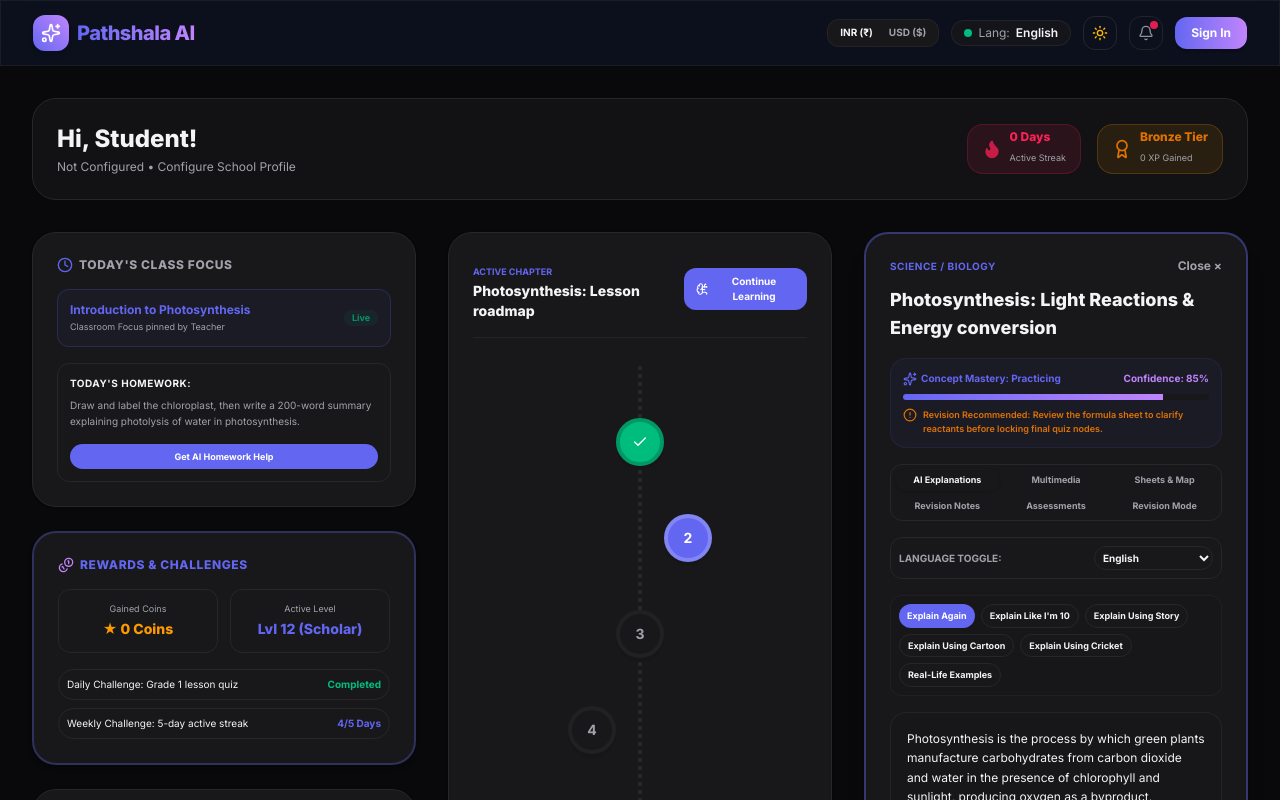
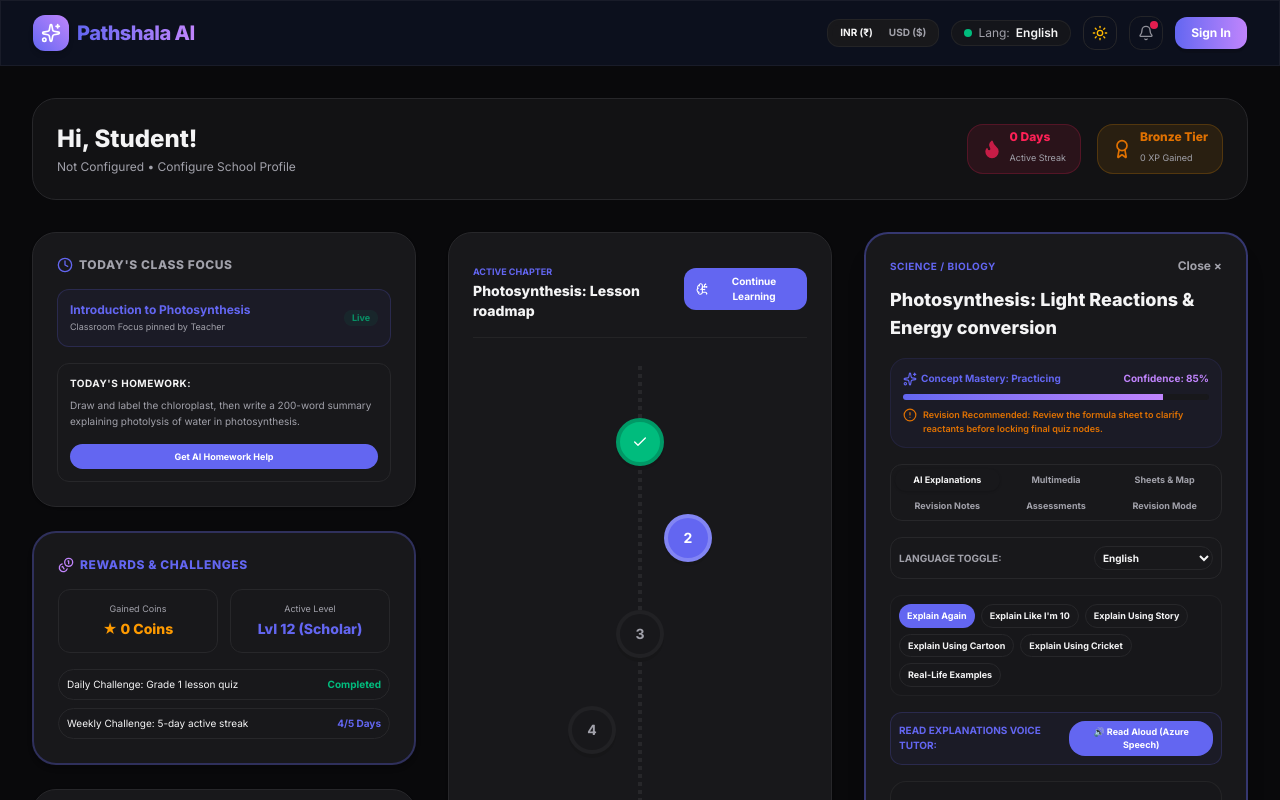
Before and after one commit to tarundutta499-tech/ai-school-partner, a Next.js app: page /dashboard/student in a window 1280 px wide. Both pictures are taken after a click on the button "Continue Learning". Shown: the top 800 px of the page. Built offline with nearby package versions, Linux system fonts and the light colour scheme.

Commit message:
feat: integrate live Azure AI Speech Text-to-Speech REST endpoint for multi-lingual student voice narration

```diff
--- /dev/null
+++ b/src/app/api/tts/route.ts
@@ -0,0 +1,94 @@
+import { NextRequest, NextResponse } from "next/server";
+
+export async function POST(req: NextRequest) {
+  try {
+    const { text, language } = await req.json();
+
+    if (!text) {
+      return NextResponse.json({ error: "Text is required" }, { status: 400 });
+    }
+
+    const apiKey = process.env.AZURE_SPEECH_KEY;
+    const region = process.env.AZURE_SPEECH_REGION || "eastus";
+
+    if (!apiKey) {
+      return NextResponse.json(
+        { error: "Azure Speech Key not configured in env variables" },
+        { status: 500 }
+      );
+    }
+
+    // Select neural voice depending on selected language configuration
+    let voiceName = "en-IN-NeerjaNeural"; // High quality Indian English neutral voice
+    let locale = "en-IN";
+
+    const langLower = (language || "English").toLowerCase();
+    if (langLower === "hindi" || langLower === "hi") {
+      voiceName = "hi-IN-SwaraNeural";
+      locale = "hi-IN";
+    } else if (langLower === "tamil" || langLower === "ta") {
+      voiceName = "ta-IN-PallaviNeural";
+      locale = "ta-IN";
+    } else if (langLower === "telugu" || langLower === "te") {
+      voiceName = "te-IN-ShrutiNeural";
+      locale = "te-IN";
+    } else if (langLower === "bengali" || langLower === "bn") {
+      voiceName = "bn-IN-TanishaNeural";
+      locale = "bn-IN";
+    } else if (langLower === "marathi" || langLower === "mr") {
+      voiceName = "mr-IN-AarohiNeural";
+      locale = "mr-IN";
+    } else if (langLower === "gujarati" || langLower === "gu") {
+      voiceName = "gu-IN-DhwaniNeural";
+      locale = "gu-IN";
+    } else if (langLower === "kannada" || langLower === "kn") {
+      voiceName = "kn-IN-SapnaNeural";
+      locale = "kn-IN";
+    } else if (langLower === "malayalam" || langLower === "ml") {
+      voiceName = "ml-IN-SobhanaNeural";
+      locale = "ml-IN";
+    } else if (langLower === "punjabi" || langLower === "pa") {
+      voiceName = "pa-IN-OjasNeural";
+      locale = "pa-IN";
+    } else if (langLower === "urdu" || langLower === "ur") {
+      voiceName = "ur-IN-YasminNeural";
+      locale = "ur-IN";
+    }
+
+    // Construct Azure Cognitive Services Text-to-Speech REST Endpoint
+    const url = `https://${region}.tts.speech.microsoft.com/cognitiveservices/v1`;
+
+    // SSML formatting for voice structure
+    const ssml = `<speak version='1.0' xml:lang='${locale}'><voice xml:lang='${locale}' xml:gender='Female' name='${voiceName}'>${text}</voice></speak>`;
+
+    const response = await fetch(url, {
+      method: "POST",
+      headers: {
+        "Ocp-Apim-Subscription-Key": apiKey,
+        "Content-Type": "application/ssml+xml",
+        "X-Microsoft-OutputFormat": "audio-16khz-128kbitrate-mono-mp3",
+        "User-Agent": "PathshalaAI",
+      },
+      body: ssml,
+    });
+
+    if (!response.ok) {
+      const errorText = await response.text();
+      return NextResponse.json(
+        { error: `Azure Speech API Error: ${errorText}` },
+        { status: response.status }
+      );
+    }
+
+    const audioBuffer = await response.arrayBuffer();
+
+    return new Response(audioBuffer, {
+      headers: {
+        "Content-Type": "audio/mpeg",
+        "Content-Length": audioBuffer.byteLength.toString(),
+      },
+    });
+  } catch (err: any) {
+    return NextResponse.json({ error: err.message }, { status: 500 });
+  }
+}
--- a/src/app/dashboard/student/page.tsx
+++ b/src/app/dashboard/student/page.tsx
@@ -193,10 +193,9 @@ export default function StudentDashboard() {
   // Explanation settings state
   const [explanationMode, setExplanationMode] = useState<"standard" | "detailed" | "story" | "eli10" | "cartoon" | "cricket" | "realLife">("standard");
 
-  // Voice simulation
-  const [isPlayingVoice, setIsPlayingVoice] = useState(false);
-  const [voiceProgress, setVoiceProgress] = useState(0);
-  const [voiceIntervalId, setVoiceIntervalId] = useState<NodeJS.Timeout | null>(null);
+  // Azure Speech TTS States
+  const [isPlayingAudio, setIsPlayingAudio] = useState(false);
+  const [audioElement, setAudioElement] = useState<HTMLAudioElement | null>(null);
 
   // Flashcards state
   const [currentCardIndex, setCurrentCardIndex] = useState(0);
@@ -231,23 +230,44 @@ export default function StudentDashboard() {
   // Revision Mode States
   const [countdownDays, setCountdownDays] = useState<30 | 15 | 7 | 3 | 1>(7);
 
-  const startVoiceSimulation = () => {
-    if (isPlayingVoice) {
-      if (voiceIntervalId) clearInterval(voiceIntervalId);
-      setIsPlayingVoice(false);
-    } else {
-      setIsPlayingVoice(true);
-      const interval = setInterval(() => {
-        setVoiceProgress((prev) => {
-          if (prev >= 100) {
-            clearInterval(interval);
-            setIsPlayingVoice(false);
-            return 0;
-          }
-          return prev + 10;
-        });
-      }, 400);
-      setVoiceIntervalId(interval);
+  const startVoiceReal = async (textToSpeak: string) => {
+    if (isPlayingAudio) {
+      if (audioElement) {
+        audioElement.pause();
+        audioElement.currentTime = 0;
+      }
+      setIsPlayingAudio(false);
+      return;
+    }
+
+    try {
+      setIsPlayingAudio(true);
+      const res = await fetch("/api/tts", {
+        method: "POST",
+        headers: { "Content-Type": "application/json" },
+        body: JSON.stringify({ text: textToSpeak, language: preferredLanguage }),
+      });
+
+      if (!res.ok) {
+        const err = await res.json().catch(() => ({ error: "Azure API call failed" }));
+        alert(err.error || "Failed to generate speech narration.");
+        setIsPlayingAudio(false);
+        return;
+      }
+
+      const audioBlob = await res.blob();
+      const url = URL.createObjectURL(audioBlob);
+      const audio = new Audio(url);
+      setAudioElement(audio);
+      audio.play();
+      audio.onended = () => {
+        setIsPlayingAudio(false);
+        URL.revokeObjectURL(url);
+      };
+    } catch (error) {
+      console.error(error);
+      setIsPlayingAudio(false);
+      alert("Error playing voice narration. Verify your Azure key is active.");
     }
   };
 
@@ -269,8 +289,11 @@ export default function StudentDashboard() {
       "Water": "",
       "Chlorophyll": ""
     });
-    setIsPlayingVoice(false);
-    setVoiceProgress(0);
+    if (audioElement) {
+      audioElement.pause();
+      audioElement.currentTime = 0;
+    }
+    setIsPlayingAudio(false);
   };
 
   const handleAskDoubt = (e: React.FormEvent) => {
@@ -600,6 +623,20 @@ export default function StudentDashboard() {
                         <button onClick={() => setExplanationMode("realLife")} className={`px-2 py-1 rounded-md text-[9px] font-bold ${explanationMode === "realLife" ? "bg-primary text-white" : "bg-card border border-card-border"}`}>Real-Life Examples</button>
                       </div>
 
+                      <div className="flex items-center justify-between gap-2 p-2 bg-primary/5 border border-primary/20 rounded-xl">
+                        <span className="text-[10px] font-bold text-primary uppercase">Read Explanations Voice Tutor:</span>
+                        <button
+                          onClick={() => startVoiceReal(getExplanationText())}
+                          className={`px-3 py-1 rounded-lg text-[9px] font-bold cursor-pointer transition-all flex items-center gap-1.5 ${
+                            isPlayingAudio
+                              ? "bg-rose-500 text-white animate-pulse"
+                              : "bg-primary text-white hover:brightness-110"
+                          }`}
+                        >
+                          🔊 {isPlayingAudio ? "Stop Audio" : "Read Aloud (Azure Speech)"}
+                        </button>
+                      </div>
+
                       <div className="p-4 rounded-2xl bg-muted/80 border border-card-border/80 text-xs leading-relaxed min-h-[160px]">
                         <p>{getExplanationText()}</p>
                       </div>
```
